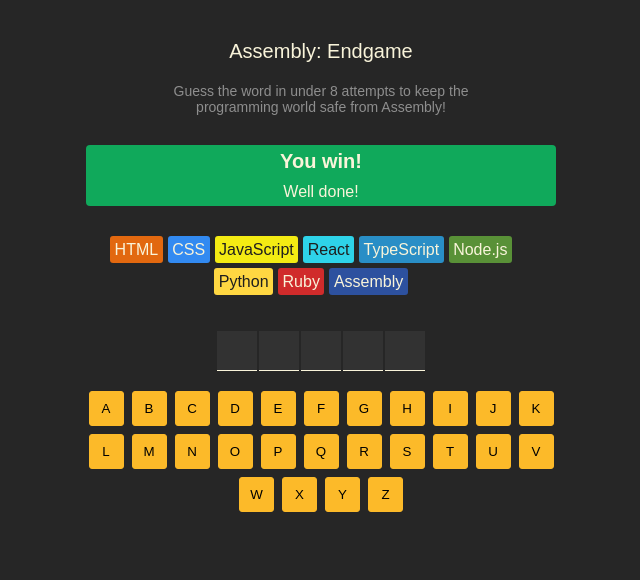
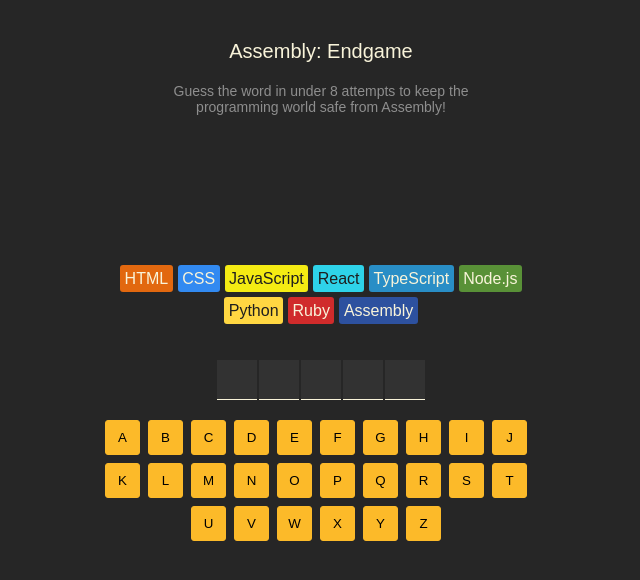
Before and after one commit to Gianlu915/Endgame, a React (Vite) app: page / in a window 1280 px wide. Shown: the top 580 px of the page, without its empty margins (319-959 px from the left). Built offline with nearby package versions, Linux system fonts and the light colour scheme.

Commit message:
disable letters when game is over

```diff
--- a/src/index.css
+++ b/src/index.css
@@ -28,7 +28,17 @@
     color: #8E8E8E;
 }
 
-section.game-status {
+section.game-status{
+    display: flex;
+    flex-direction: column;
+    align-items: center;
+    color: #F9F4DA;
+    border-radius: 4px;
+    margin-block: 30px;
+    min-height: 90px;
+}
+
+section.game-won{
     background-color: #10A95B;
     display: flex;
     flex-direction: column;
@@ -36,6 +46,18 @@
     color: #F9F4DA;
     border-radius: 4px;
     margin-block: 30px;
+    min-height: 90px;
+}
+
+section.game-lost{
+    background-color: red;
+    display: flex;
+    flex-direction: column;
+    align-items: center;
+    color: #F9F4DA;
+    border-radius: 4px;
+    margin-block: 30px;
+    min-height: 90px;
 }
 
 section.game-status > p {
@@ -63,7 +85,7 @@
 
 .chip.lost {
     text-decoration: line-through;
-    color: red;  /* Modifica come preferisci */
+    color: red;
 }
 
 section.word{
@@ -89,7 +111,7 @@
     flex-wrap: wrap;
     gap: 8px;
     justify-content: center;
-    max-width: 470px;
+    max-width: 440px;
 }
 
 section.keyboard > button {
--- a/src/pages/GameContent.jsx
+++ b/src/pages/GameContent.jsx
@@ -11,12 +11,12 @@
 
     const wrongGuessCount = guessedLetters.filter(letter => !currentWord.includes(letter)).length;
 
+
+
     const isGameWon =
         currentWord.split("").every(letter => guessedLetters.includes(letter))
     const isGameLost = wrongGuessCount >= languages.length - 1
-    const isGameOver = isGameWon || isGameLost
-
-
+    const isGameOver = isGameWon || isGameLost;
 
     function addGuessedLetter(letter) {
         setGuessedLetters(prevLetters =>
@@ -43,12 +43,16 @@
         console.log(className)
 
         return (
-            <button
+
+             <button
             className={className}
         onClick={() => addGuessedLetter(letter)}
+        disabled={isGameOver}
         key={letter}>
         {letter.toUpperCase()}
+
           </button>
+
         )
     }
 
@@ -73,9 +77,22 @@
 
 return (
         <>
-            <section className="game-status">
-               <h2>You win!</h2>
-               <p>Well done! </p>
+          <section className={clsx("game-status", {
+            "game-won": isGameWon,
+            "game-lost": isGameLost
+            })}>
+            {isGameWon && (
+            <>
+                <h2>You won!</h2>
+                <p>Congratulations! 🎉</p>
+            </>
+            )}
+            {isGameLost && (
+            <>
+                <h2>You lost!</h2>
+                <p>Better luck next time!</p>
+            </>
+            )}
             </section>
 
             <section className="language-chips">
@@ -90,7 +107,7 @@
             {keyboardElements}
             </section>
 
-            {isGameOver && <button className="new-game">New game</button>}
+            {isGameLost || isGameWon && <button className="new-game">New game</button>}
         </>
     )
 }
```
